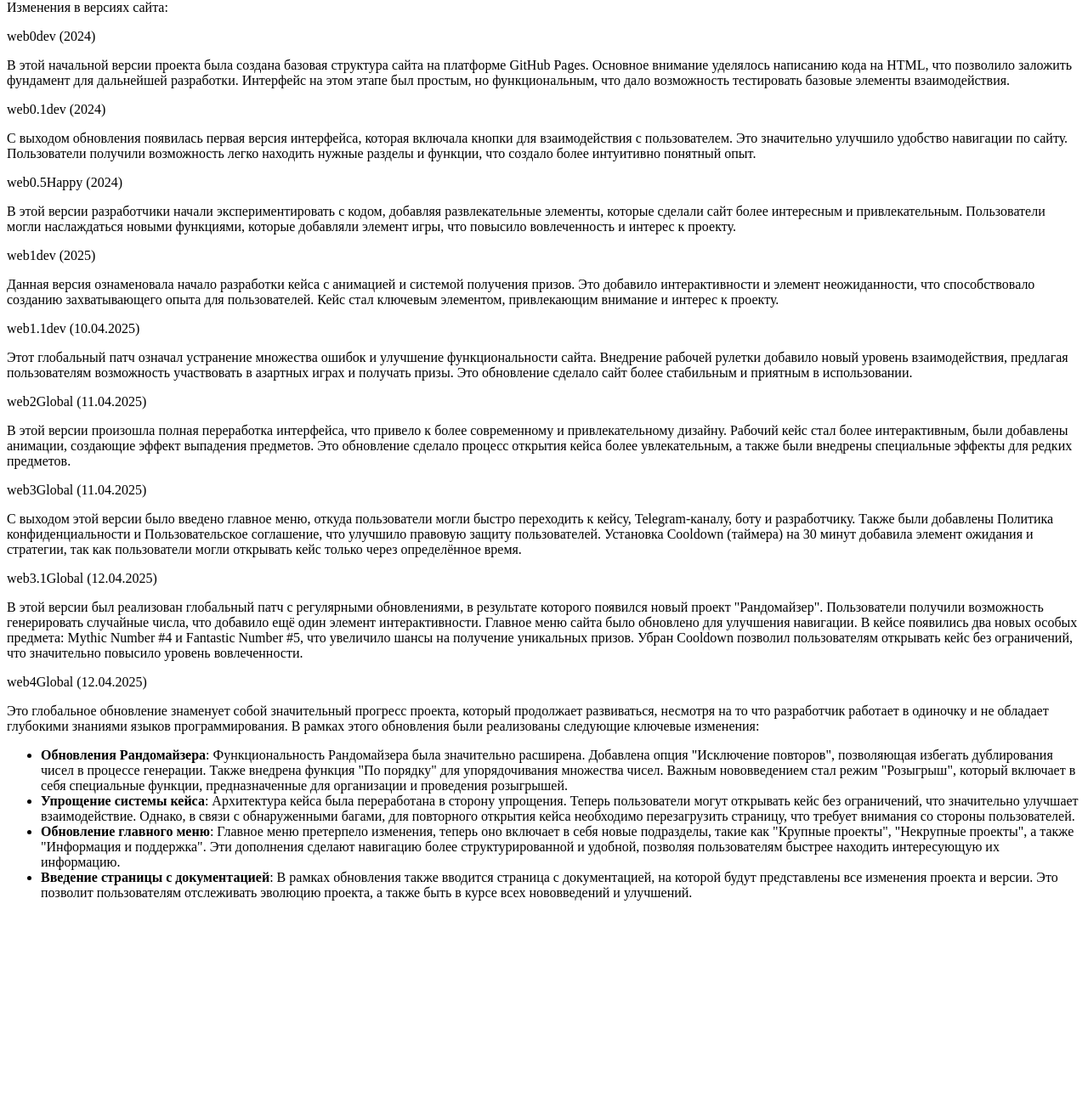
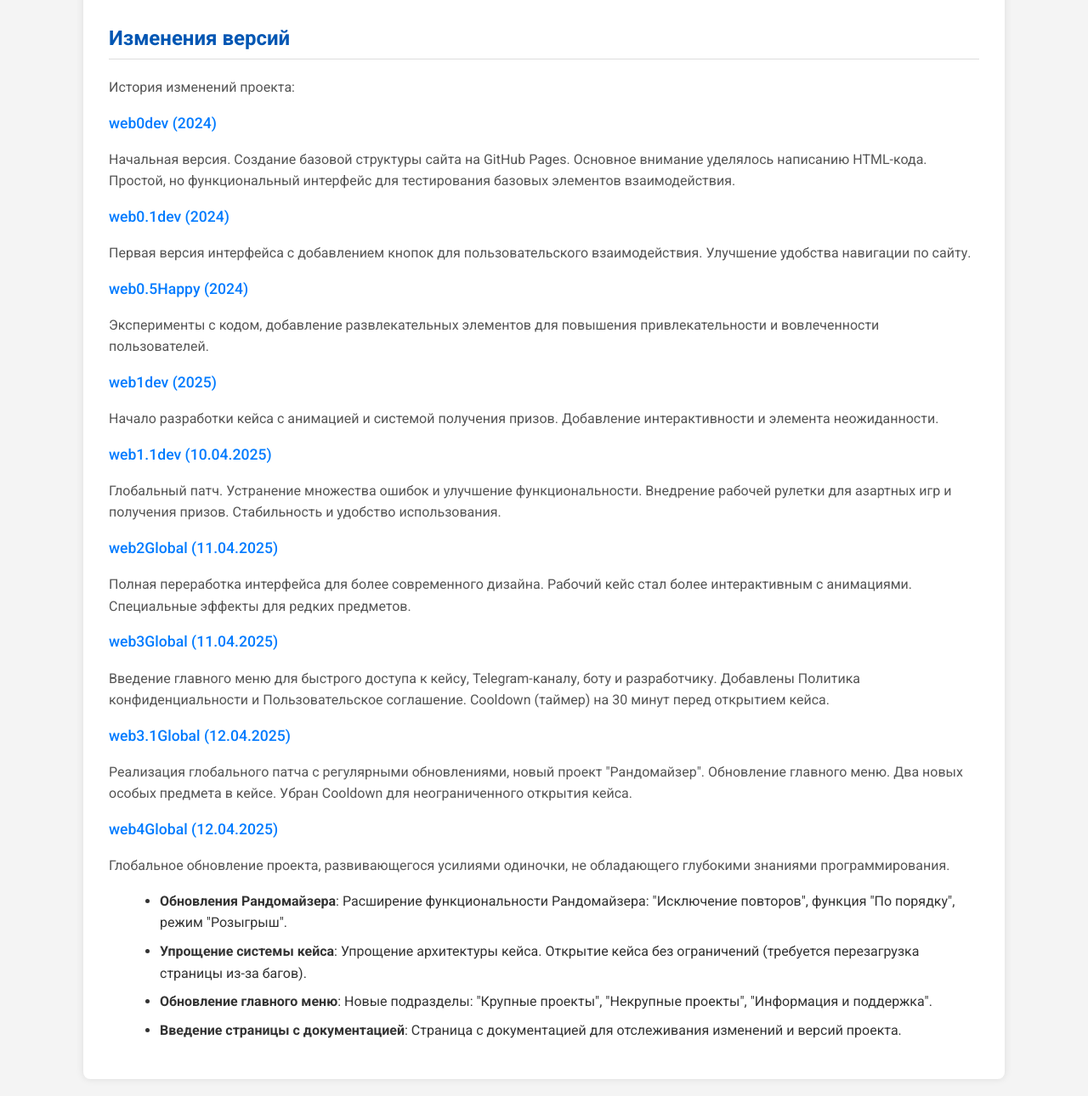
Before and after one commit to mixvineproject/documentation, a plain HTML site: page index.html in a window 1280 px wide. Shown: the part 127-1417 px from the top of the page at 85% size. Before the commit the page ends 1203 px from the top, so only its background shows below. Drawn offline with Linux system fonts and the light colour scheme.

Commit message:
Update index.html

```diff
--- a/index.html
+++ b/index.html
@@ -3,52 +3,133 @@
 <head>
     <meta charset="UTF-8">
     <meta name="viewport" content="width=device-width, initial-scale=1.0">
-    <title>Документация</title>
+    <title>Документация проекта</title>
+    <link rel="preconnect" href="https://fonts.googleapis.com">
+    <link rel="preconnect" href="https://fonts.gstatic.com" crossorigin>
+    <link href="https://fonts.googleapis.com/css2?family=Roboto:wght@400;500;700&display=swap" rel="stylesheet">
     <style>
-        /* ... (стили из предыдущего ответа) ... */
+        body {
+            font-family: 'Roboto', sans-serif;
+            line-height: 1.6;
+            margin: 0;
+            padding: 0;
+            background-color: #f4f4f4;
+            color: #333;
+        }
+
+        .container {
+            width: 80%;
+            margin: 20px auto;
+            background-color: #fff;
+            padding: 30px;
+            border-radius: 8px;
+            box-shadow: 0 0 10px rgba(0, 0, 0, 0.1);
+        }
+
+        h1, h2 {
+            color: #0056b3; /* Consistent color for headings */
+        }
+
+        h1 {
+            text-align: center;
+            margin-bottom: 20px;
+        }
+
+        h2 {
+            margin-top: 30px;
+            border-bottom: 1px solid #ddd;
+            padding-bottom: 5px;
+        }
+
+        .content {
+            margin-top: 20px;
+        }
+
+        .version {
+            font-weight: 500;
+            font-size: 1.1em;
+            color: #007bff; /* Specific color for version titles */
+            margin-bottom: 5px;
+        }
+
+        p {
+            margin-bottom: 15px;
+            color: #555;
+        }
+
+        ul {
+            list-style-type: disc;
+            margin-left: 20px;
+            margin-bottom: 15px;
+        }
+
+        li {
+            margin-bottom: 8px;
+        }
+
+        /* Improve readability for code snippets */
+        pre {
+            background-color: #f9f9f9;
+            border: 1px solid #ddd;
+            padding: 10px;
+            overflow-x: auto;
+            border-radius: 4px;
+            font-family: 'Courier New', monospace;
+            font-size: 0.9em;
+        }
+
+        /* Responsive adjustments */
+        @media (max-width: 768px) {
+            .container {
+                width: 95%;
+                padding: 20px;
+            }
+        }
     </style>
 </head>
 <body>
 
-    <h1>Документация</h1>
-    <h2>Изменения проекта</h2>
+<div class="container">
+    <h1>Документация проекта</h1>
+    <h2>Изменения версий</h2>
 
     <div class="content">
-        <p>Изменения в версиях сайта:</p>
+        <p>История изменений проекта:</p>
 
         <div class="version">web0dev (2024)</div>
-        <p>В этой начальной версии проекта была создана базовая структура сайта на платформе GitHub Pages. Основное внимание уделялось написанию кода на HTML, что позволило заложить фундамент для дальнейшей разработки. Интерфейс на этом этапе был простым, но функциональным, что дало возможность тестировать базовые элементы взаимодействия.</p>
+        <p>Начальная версия. Создание базовой структуры сайта на GitHub Pages.  Основное внимание уделялось написанию HTML-кода. Простой, но функциональный интерфейс для тестирования базовых элементов взаимодействия.</p>
 
         <div class="version">web0.1dev (2024)</div>
-        <p>С выходом обновления появилась первая версия интерфейса, которая включала кнопки для взаимодействия с пользователем. Это значительно улучшило удобство навигации по сайту. Пользователи получили возможность легко находить нужные разделы и функции, что создало более интуитивно понятный опыт.</p>
+        <p>Первая версия интерфейса с добавлением кнопок для пользовательского взаимодействия. Улучшение удобства навигации по сайту.</p>
 
         <div class="version">web0.5Happy (2024)</div>
-        <p>В этой версии разработчики начали экспериментировать с кодом, добавляя развлекательные элементы, которые сделали сайт более интересным и привлекательным. Пользователи могли наслаждаться новыми функциями, которые добавляли элемент игры, что повысило вовлеченность и интерес к проекту.</p>
+        <p>Эксперименты с кодом, добавление развлекательных элементов для повышения привлекательности и вовлеченности пользователей.</p>
 
         <div class="version">web1dev (2025)</div>
-        <p>Данная версия ознаменовала начало разработки кейса с анимацией и системой получения призов. Это добавило интерактивности и элемент неожиданности, что способствовало созданию захватывающего опыта для пользователей. Кейс стал ключевым элементом, привлекающим внимание и интерес к проекту.</p>
+        <p>Начало разработки кейса с анимацией и системой получения призов.  Добавление интерактивности и элемента неожиданности.</p>
 
         <div class="version">web1.1dev (10.04.2025)</div>
-        <p>Этот глобальный патч означал устранение множества ошибок и улучшение функциональности сайта. Внедрение рабочей рулетки добавило новый уровень взаимодействия, предлагая пользователям возможность участвовать в азартных играх и получать призы. Это обновление сделало сайт более стабильным и приятным в использовании.</p>
+        <p>Глобальный патч. Устранение множества ошибок и улучшение функциональности. Внедрение рабочей рулетки для азартных игр и получения призов. Стабильность и удобство использования.</p>
 
         <div class="version">web2Global (11.04.2025)</div>
-        <p>В этой версии произошла полная переработка интерфейса, что привело к более современному и привлекательному дизайну. Рабочий кейс стал более интерактивным, были добавлены анимации, создающие эффект выпадения предметов. Это обновление сделало процесс открытия кейса более увлекательным, а также были внедрены специальные эффекты для редких предметов.</p>
+        <p>Полная переработка интерфейса для более современного дизайна.  Рабочий кейс стал более интерактивным с анимациями.  Специальные эффекты для редких предметов.</p>
 
         <div class="version">web3Global (11.04.2025)</div>
-        <p>С выходом этой версии было введено главное меню, откуда пользователи могли быстро переходить к кейсу, Telegram-каналу, боту и разработчику. Также были добавлены Политика конфиденциальности и Пользовательское соглашение, что улучшило правовую защиту пользователей. Установка Cooldown (таймера) на 30 минут добавила элемент ожидания и стратегии, так как пользователи могли открывать кейс только через определённое время.</p>
+        <p>Введение главного меню для быстрого доступа к кейсу, Telegram-каналу, боту и разработчику.  Добавлены Политика конфиденциальности и Пользовательское соглашение. Cooldown (таймер) на 30 минут перед открытием кейса.</p>
 
         <div class="version">web3.1Global (12.04.2025)</div>
-        <p>В этой версии был реализован глобальный патч с регулярными обновлениями, в результате которого появился новый проект "Рандомайзер". Пользователи получили возможность генерировать случайные числа, что добавило ещё один элемент интерактивности. Главное меню сайта было обновлено для улучшения навигации. В кейсе появились два новых особых предмета: Mythic Number #4 и Fantastic Number #5, что увеличило шансы на получение уникальных призов. Убран Cooldown позволил пользователям открывать кейс без ограничений, что значительно повысило уровень вовлеченности.</p>
+        <p>Реализация глобального патча с регулярными обновлениями, новый проект "Рандомайзер".  Обновление главного меню.  Два новых особых предмета в кейсе. Убран Cooldown для неограниченного открытия кейса.</p>
 
         <div class="version">web4Global (12.04.2025)</div>
-        <p>Это глобальное обновление знаменует собой значительный прогресс проекта, который продолжает развиваться, несмотря на то что разработчик работает в одиночку и не обладает глубокими знаниями языков программирования. В рамках этого обновления были реализованы следующие ключевые изменения:</p>
+        <p>Глобальное обновление проекта, развивающегося усилиями одиночки, не обладающего глубокими знаниями программирования.</p>
         <ul>
-            <li><strong>Обновления Рандомайзера</strong>: Функциональность Рандомайзера была значительно расширена. Добавлена опция "Исключение повторов", позволяющая избегать дублирования чисел в процессе генерации. Также внедрена функция "По порядку" для упорядочивания множества чисел. Важным нововведением стал режим "Розыгрыш", который включает в себя специальные функции, предназначенные для организации и проведения розыгрышей.</li>
-            <li><strong>Упрощение системы кейса</strong>: Архитектура кейса была переработана в сторону упрощения. Теперь пользователи могут открывать кейс без ограничений, что значительно улучшает взаимодействие. Однако, в связи с обнаруженными багами, для повторного открытия кейса необходимо перезагрузить страницу, что требует внимания со стороны пользователей.</li>
-            <li><strong>Обновление главного меню</strong>: Главное меню претерпело изменения, теперь оно включает в себя новые подразделы, такие как "Крупные проекты", "Некрупные проекты", а также "Информация и поддержка". Эти дополнения сделают навигацию более структурированной и удобной, позволяя пользователям быстрее находить интересующую их информацию.</li>
-            <li><strong>Введение страницы с документацией</strong>: В рамках обновления также вводится страница с документацией, на которой будут представлены все изменения проекта и версии. Это позволит пользователям отслеживать эволюцию проекта, а также быть в курсе всех нововведений и улучшений.</li>
+            <li><strong>Обновления Рандомайзера</strong>: Расширение функциональности Рандомайзера: "Исключение повторов", функция "По порядку", режим "Розыгрыш".</li>
+            <li><strong>Упрощение системы кейса</strong>:  Упрощение архитектуры кейса. Открытие кейса без ограничений (требуется перезагрузка страницы из-за багов).</li>
+            <li><strong>Обновление главного меню</strong>:  Новые подразделы: "Крупные проекты", "Некрупные проекты", "Информация и поддержка".</li>
+            <li><strong>Введение страницы с документацией</strong>: Страница с документацией для отслеживания изменений и версий проекта.</li>
         </ul>
-     </div>
+    </div>
+</div>
 
 </body>
 </html>
```
